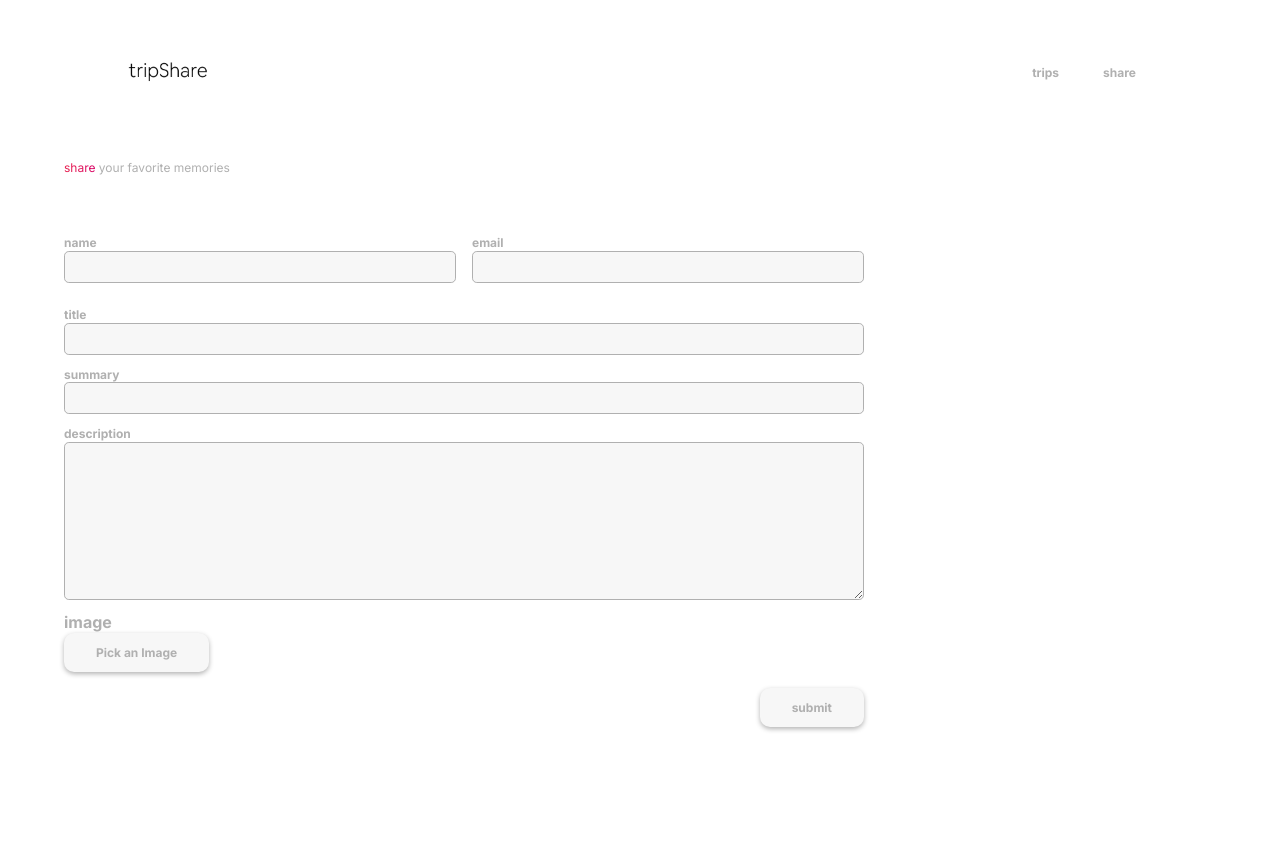
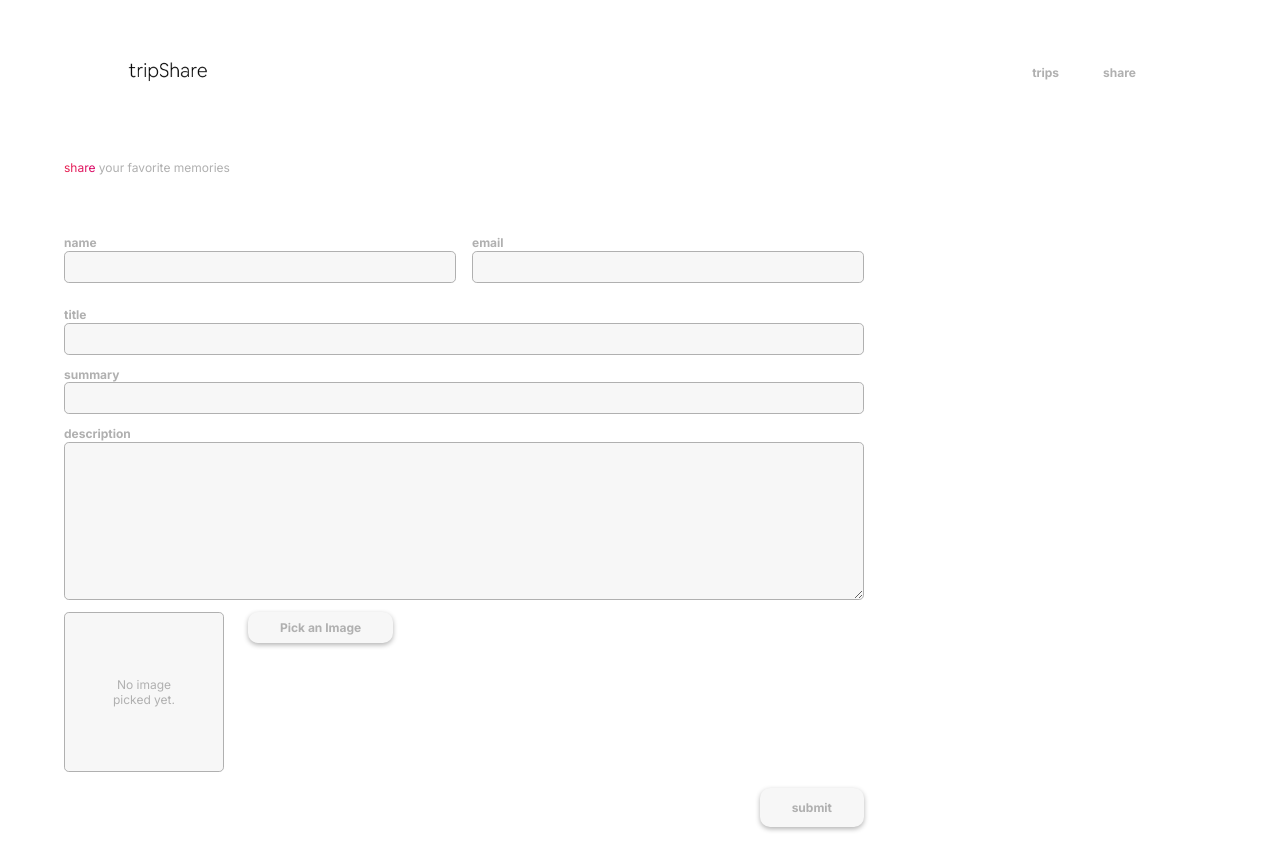
Before and after one commit to danicodes01/trip-share, a Next.js app: page /trips/share in a window 1280 px wide. Before the commit the page ends 800 px from the top, so only its background shows below. Built offline with nearby package versions, Linux system fonts and the light colour scheme.

Commit message:
TS022: Finished IMageSelector component by implementing image preview

```diff
--- a/components/trips/image-selector.js
+++ b/components/trips/image-selector.js
@@ -1,8 +1,10 @@
 'use client'
 
-import { useRef } from "react";
+import { useRef, useState } from "react";
 import classes from "./image-selector.module.css";
+import Image from "next/image";
 export default function ImageSelector({ label, name }) {
+    const [selectedImage, setSelectedImage] = useState();
     const imageInputRef = useRef()
 
     function handleClick() {
@@ -11,10 +13,30 @@ export default function ImageSelector({ label, name }) {
         }
       }
 
+      function handleImageChange(e) {
+        const file = e.target.files ? e.target.files[0]: null;
+
+        if (!file) {
+          return;
+        }
+
+        const fileReader = new FileReader();
+
+        fileReader.onload = () => {
+          setSelectedImage(fileReader.result);
+        };
+
+        fileReader.readAsDataURL(file);
+      }
+
     return (
       <div className={classes.selector}>
-        <label htmlFor={name}>{label}</label>
+        <label htmlFor={name}></label>
         <div className={classes.options}>
+        <div className={classes.view}>
+          {!selectedImage && <p>No image picked yet.</p>}
+          {selectedImage && <Image src={selectedImage} alt="the image slected by user" fill />}
+        </div>
         <input
           className={classes.input}
           type='file'
@@ -22,9 +44,10 @@ export default function ImageSelector({ label, name }) {
           accept='image/png, image/jpeg'
           name={name}
           ref={imageInputRef}
+          onChange={handleImageChange}
         />
         <button
-            className={classes.btn}
+          className={classes.button}
           type='button'
           onClick={handleClick}
         >
--- a/components/trips/image-selector.module.css
+++ b/components/trips/image-selector.module.css
@@ -9,9 +9,9 @@
     display: none;
   }
 
-  .selector .btn {
+  .selector .button {
     border: 0;
-    padding: 0.75rem 2rem;
+    padding: 0.5rem 2rem;
     background: var(--color-grey-100);
     border: none;
     color: var(--color-grey-400);
@@ -23,7 +23,33 @@
     font-weight: bold;
   }
 
-  .selector .btn:hover,
-  .selector .btn:focus {
+  .selector .button:hover,
+  .selector .buttton:focus {
     background: var(--color-grey-50);
   }
+
+  .view {
+    width: 10rem;
+    height: 10rem;
+    display: flex;
+    justify-content: center;
+    align-items: center;
+    text-align: center;
+    position: relative;
+    padding: 0.5rem 1rem;
+    border: 1px solid var(--color-grey-400);
+    border-radius: 0.3rem;
+    background: var(--color-grey-100);
+    color: var(--color-grey-400);
+    font-size: .75rem;
+  }
+
+  .view p {
+    margin: 0;
+    padding: 1rem;
+    color: var(--color-grey-400)
+  }
+
+  .view img {
+    object-fit: cover;
+  }
```
Lines whose indentation alone changed are shown as unchanged.
